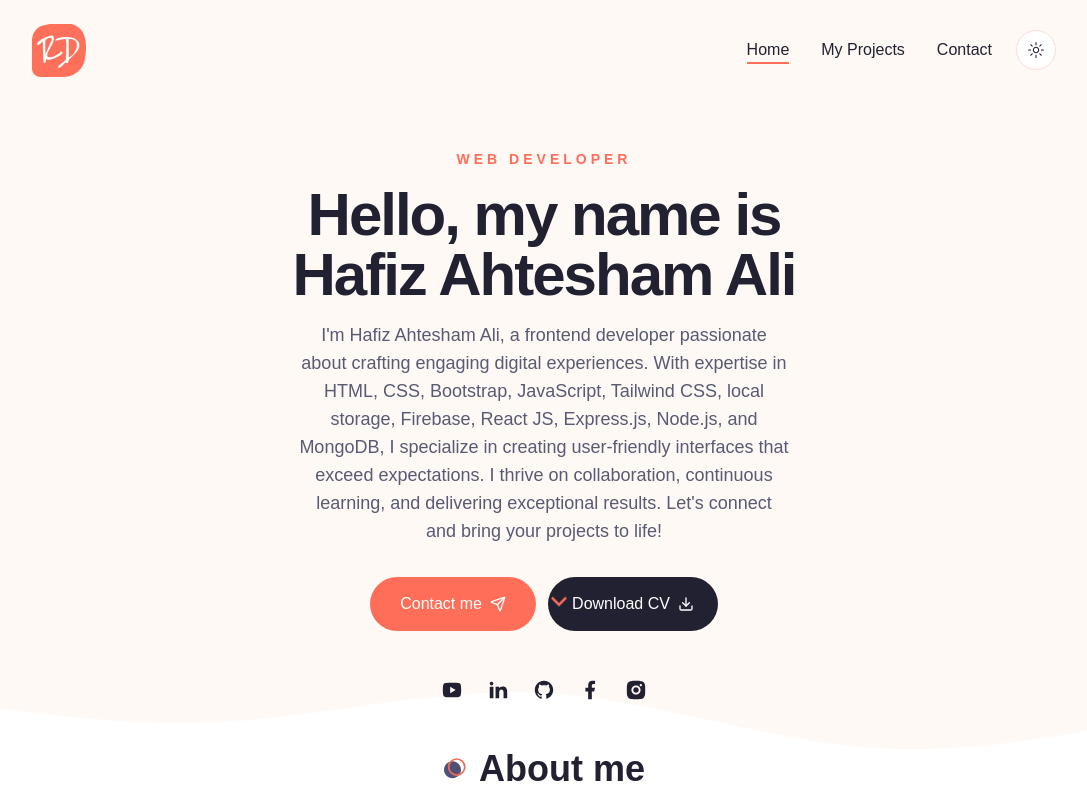
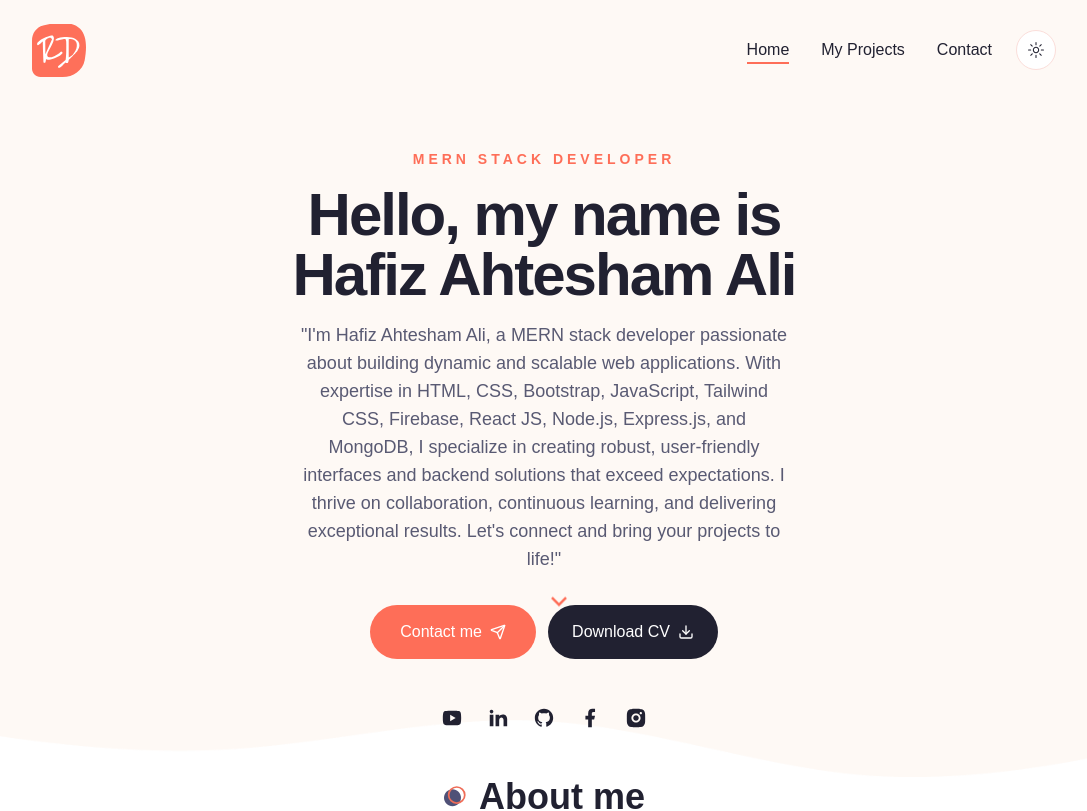
Before and after one commit to hafizahteshamali/updated_portfolio, a Next.js app: page / in a window 1280 px wide. Shown: the top 811 px of the page, without its empty margins (96-1183 px from the left). Built offline with nearby package versions, Linux system fonts and the light colour scheme.

Commit message:
update-all

```diff
--- a/components/Hero.jsx
+++ b/components/Hero.jsx
@@ -23,19 +23,19 @@ const Hero = () => {
           {/* text */}
           <div className="flex max-w-[600px] flex-col justify-center mx-auto xl:mx-0 text-center xl:text-left">
             <div className="text-sm uppercase font-semibold mb-4 text-primary tracking-[4px] ">
-              Web Developer
+              MERN Stack Developer
             </div>
             <h1 className="h1 mb-4">Hello, my name is Hafiz Ahtesham Ali</h1>
 
             <p className="subtitle max-w-[490px] mx-auto xl:mx-0">
-              I'm Hafiz Ahtesham Ali, a frontend developer passionate about
-              crafting engaging digital experiences. With expertise in HTML,
-              CSS, Bootstrap, JavaScript, Tailwind CSS, local storage, Firebase,
-              React JS, Express.js, Node.js, and MongoDB, I specialize in
-              creating user-friendly interfaces that exceed expectations. I
-              thrive on collaboration, continuous learning, and delivering
-              exceptional results. Let's connect and bring your projects to
-              life!
+              "I'm Hafiz Ahtesham Ali, a MERN stack developer passionate about
+              building dynamic and scalable web applications. With expertise in
+              HTML, CSS, Bootstrap, JavaScript, Tailwind CSS, Firebase, React
+              JS, Node.js, Express.js, and MongoDB, I specialize in creating
+              robust, user-friendly interfaces and backend solutions that exceed
+              expectations. I thrive on collaboration, continuous learning, and
+              delivering exceptional results. Let's connect and bring your
+              projects to life!"
             </p>
 
             {/* buttons */}
@@ -48,7 +48,7 @@ const Hero = () => {
               <Button variant="secondary" className="gap-x-2">
                 <Link
                   className="flex gap-x-2 items-center"
-                  href="https://drive.google.com/file/d/1SZ-kRfcXrKiso8FbW7SD-zozhV-6f_pE/view?usp=drive_link"
+                  href="https://drive.google.com/file/d/1b8r0BM33R24osDO3Cl4F4Zv8s2i0R2AH/view?usp=drive_link"
                 >
                   Download CV <Download size={18} />
                 </Link>
--- a/components/Work.jsx
+++ b/components/Work.jsx
@@ -197,7 +197,7 @@ const Work = () => {
         <div className="max-w-[400px] mx-auto xl:mx-0 text-center mb-12 xl:h-[400px] flex flex-col justify-center items-center">
           <h2 className="section-title text-center mb-4">Latest Projects</h2>
           <p className="subtitle mb-8">
-            Lorem ipsum dolor sit amet consectetur adipisicing elit.
+            "Crafting Scalable, User-Friendly Applications with Modern Technologies"
           </p>
           <Link href="/projects">
             <Button>All Projects</Button>
```
